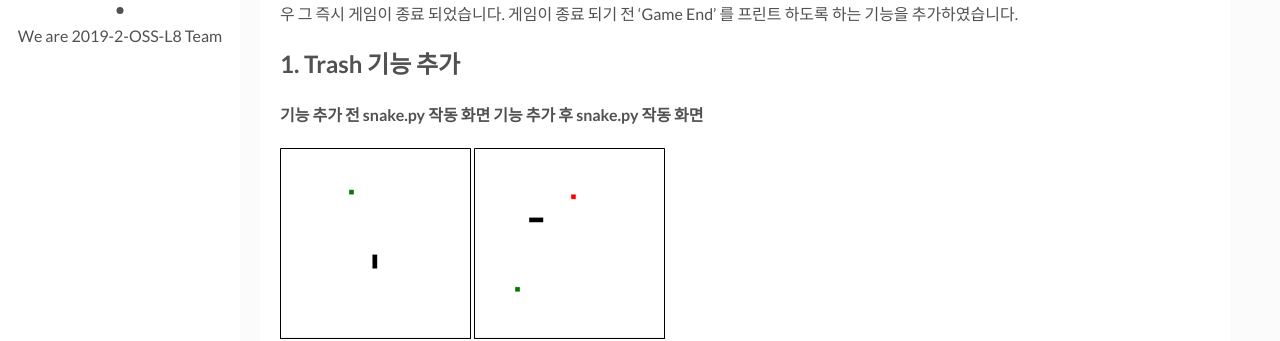
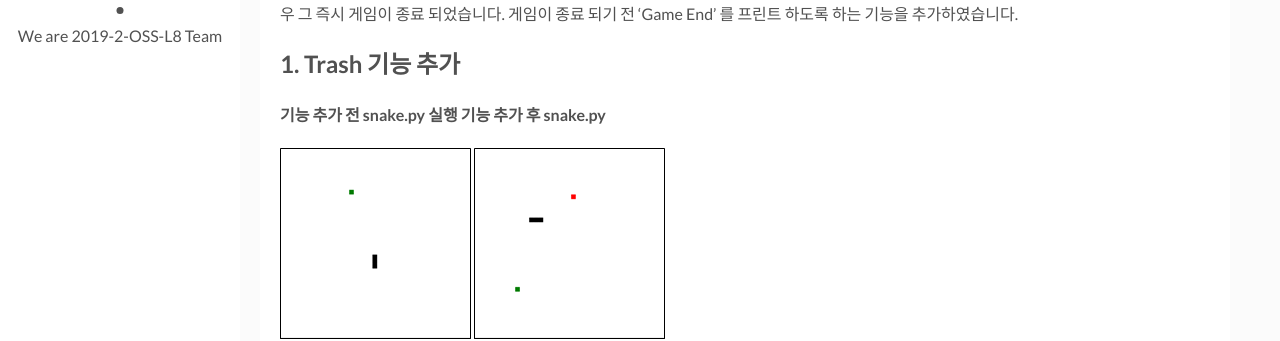
Before and after one commit to 19-2-SKKU-OSS/2019-2-OSS-L8-page, a Jekyll site: the page built from _posts/2017-04-06-how-i-rest-from-work (사본).markdown, in a window 1280 px wide and 900 px high, scrolled down 647 px. Shown: the part 155-496 px from the top of the window. Built offline with Jekyll 4.4.1, drawn with Linux system fonts in a browser that asks for light colours; comment, search, counter and statistics services are not loaded.

Commit message:
Update 2017-04-06-how-i-rest-from-work (사본).markdown

```diff
--- a/_posts/2017-04-06-how-i-rest-from-work (사본).markdown
+++ b/_posts/2017-04-06-how-i-rest-from-work (사본).markdown
@@ -15,7 +15,7 @@ tags: [Free python games, Snake]
 
 ## **1. Trash 기능 추가**
 
-#### 기능 추가 전 snake.py 작동 화면           기능 추가 후 snake.py 작동 화면
+#### 기능 추가 전 snake.py 실행          기능 추가 후 snake.py
 ![snake_1]({{site.baseurl}}/assets/img/snake_1.png)     ![snake_2]({{site.baseurl}}/assets/img/snake_2.png)
 
 ## Trash 추가 코드
```
